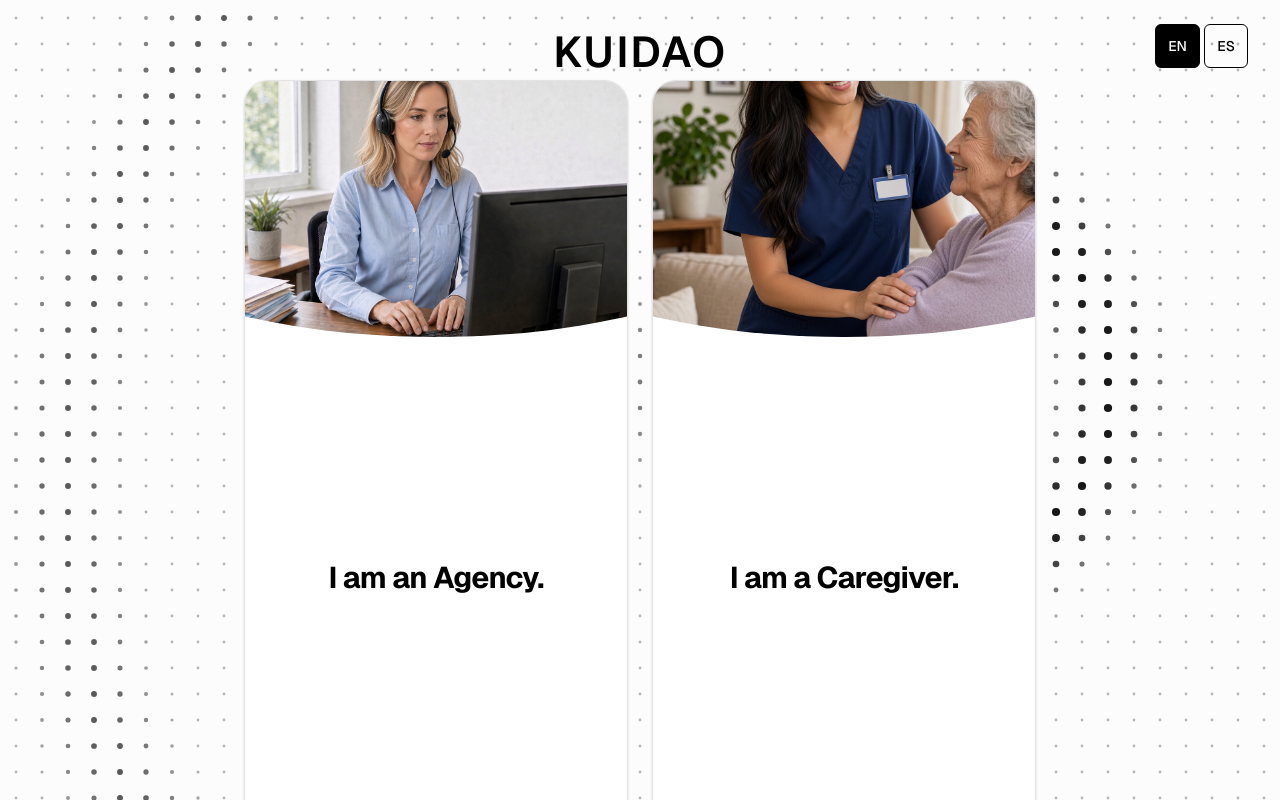
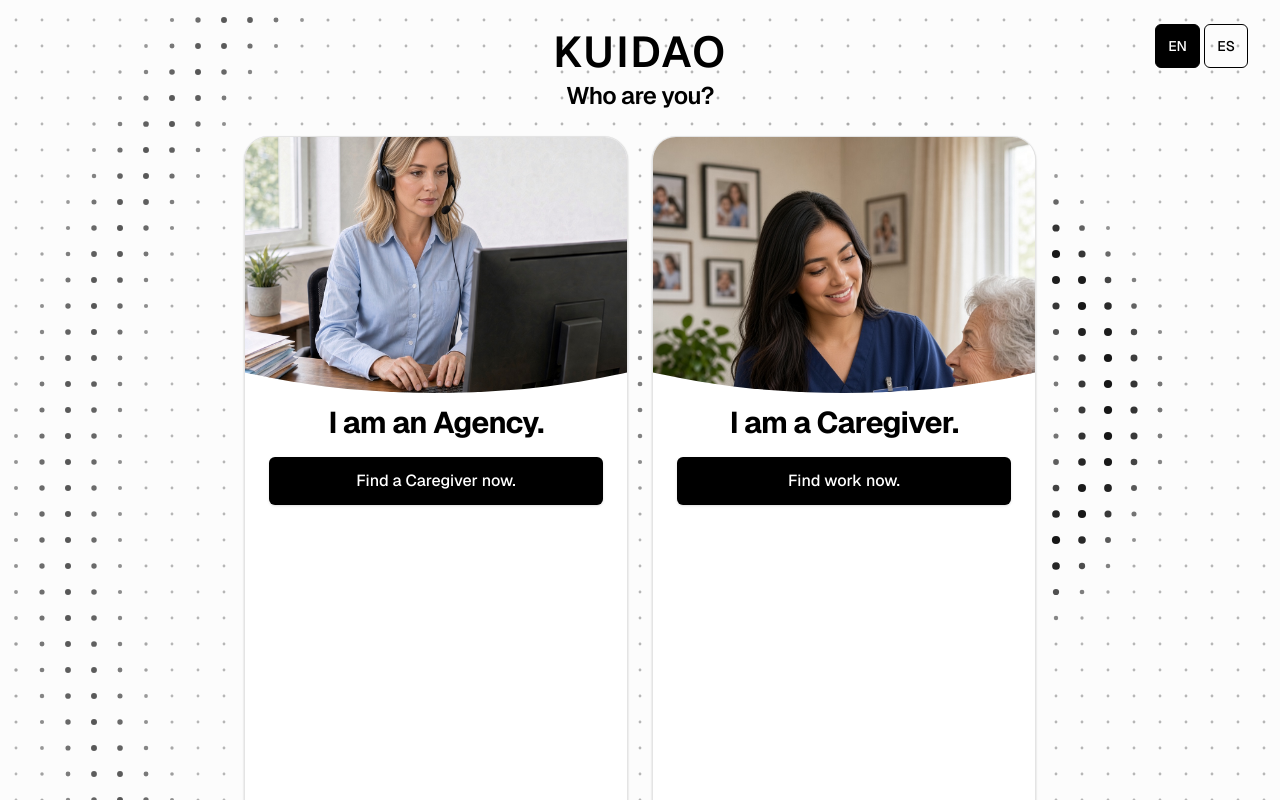
Before and after one commit to romaniantwinkie/kuida, a Next.js app: page / in a window 1280 px wide. Shown: the top 800 px of the page. Built offline with nearby package versions, Linux system fonts and the light colour scheme.

Commit message:
Tighten the welcome tiles and add a heading plus border chase.
Titles and buttons sit under the photos, the caregiver crop keeps her face in frame, and hovering a tile runs a black border around the whole card.

Co-authored-by: romaniantwinkie <romaniantwinkie@users.noreply.github.com>

```diff
--- a/src/app/globals.css
+++ b/src/app/globals.css
@@ -77,3 +77,58 @@ a {
 .hide-scrollbar::-webkit-scrollbar {
   display: none;
 }
+
+@property --tile-angle {
+  syntax: "<angle>";
+  initial-value: 0deg;
+  inherits: false;
+}
+
+@keyframes tile-border-spin {
+  to {
+    --tile-angle: 360deg;
+  }
+}
+
+/* Black segment travels the phone-tile outline. Static border stays underneath. */
+.welcome-tile::after {
+  content: "";
+  position: absolute;
+  inset: 0;
+  z-index: 3;
+  border-radius: 1.5rem;
+  padding: 3px;
+  background: conic-gradient(
+    from var(--tile-angle),
+    transparent 0deg,
+    transparent 230deg,
+    oklch(0 0 0 / 0.28) 285deg,
+    oklch(0 0 0) 325deg,
+    transparent 360deg
+  );
+  -webkit-mask:
+    linear-gradient(#fff 0 0) content-box,
+    linear-gradient(#fff 0 0);
+  -webkit-mask-composite: xor;
+  mask:
+    linear-gradient(#fff 0 0) content-box,
+    linear-gradient(#fff 0 0);
+  mask-composite: exclude;
+  opacity: 0;
+  pointer-events: none;
+  transition: opacity 200ms ease;
+}
+
+.welcome-tile:hover::after,
+.welcome-tile:focus-within::after {
+  opacity: 1;
+  animation: tile-border-spin 2.6s linear infinite;
+}
+
+@media (prefers-reduced-motion: reduce) {
+  .welcome-tile:hover::after,
+  .welcome-tile:focus-within::after {
+    animation: none;
+    background: oklch(0 0 0);
+  }
+}
--- a/src/app/page.tsx
+++ b/src/app/page.tsx
@@ -28,7 +28,11 @@ export default function Home() {
           </div>
         </header>
         <div className="flex min-h-dvh flex-col items-center justify-center px-5 py-20">
-          <div className="flex w-full flex-col items-center justify-center gap-6 min-[880px]:w-auto min-[880px]:flex-row">
+          <div className="flex w-full flex-col items-center">
+            <h1 className="mb-5 text-center text-xl font-semibold tracking-tight text-foreground sm:mb-6 sm:text-2xl">
+              {t.home.title}
+            </h1>
+            <div className="flex w-full flex-col items-center justify-center gap-6 min-[880px]:w-auto min-[880px]:flex-row">
             <WelcomeScreen
               className={tile}
               imageUrl="/roles/agency.jpg"
@@ -41,10 +45,12 @@ export default function Home() {
               className={tile}
               imageUrl="/roles/caregiver.jpg"
               imageAlt={t.home.caregiverImageAlt}
+              imagePosition="center top"
               title={t.home.caregiverButton}
               buttonText={t.home.caregiverCta}
               onButtonClick={() => router.push("/for-caregivers")}
             />
+            </div>
           </div>
         </div>
       </div>
--- a/src/components/ui/welcome-screen.tsx
+++ b/src/components/ui/welcome-screen.tsx
@@ -12,6 +12,8 @@ interface WelcomeScreenProps {
   description?: string;
   buttonText: string;
   onButtonClick: () => void;
+  /** CSS object-position for the hero crop. Defaults to center. */
+  imagePosition?: string;
   secondaryActionText?: string;
   onSecondaryActionClick?: () => void;
   className?: string;
@@ -28,6 +30,7 @@ export const WelcomeScreen: React.FC<WelcomeScreenProps> = ({
   description,
   buttonText,
   onButtonClick,
+  imagePosition = "center",
   secondaryActionText,
   onSecondaryActionClick,
   className,
@@ -68,12 +71,8 @@ export const WelcomeScreen: React.FC<WelcomeScreenProps> = ({
   };
 
   return (
-    <div
-      className={cn(
-        "flex w-full flex-col items-center justify-between overflow-hidden rounded-3xl border border-border bg-card text-card-foreground shadow-sm",
-        className,
-      )}
-    >
+    <div className={cn("welcome-tile relative rounded-3xl", className)}>
+      <div className="flex h-full w-full flex-col items-start overflow-hidden rounded-3xl border border-border bg-card text-card-foreground shadow-sm">
       <motion.div
         className="relative w-full shrink-0"
         initial="hidden"
@@ -84,12 +83,15 @@ export const WelcomeScreen: React.FC<WelcomeScreenProps> = ({
           src={imageUrl}
           alt={imageAlt}
           className="h-56 w-full object-cover sm:h-64"
-          style={{ clipPath: "ellipse(100% 60% at 50% 40%)" }}
+          style={{
+            clipPath: "ellipse(100% 60% at 50% 40%)",
+            objectPosition: imagePosition,
+          }}
         />
       </motion.div>
 
       <motion.div
-        className="flex flex-1 flex-col items-center justify-center space-y-4 px-6 py-4 text-center"
+        className="flex w-full flex-col items-center gap-4 px-6 pb-6 pt-3 text-center"
         initial="hidden"
         animate="visible"
         variants={containerVariants}
@@ -105,15 +107,7 @@ export const WelcomeScreen: React.FC<WelcomeScreenProps> = ({
             {description}
           </motion.p>
         ) : null}
-      </motion.div>
-
-      <motion.div
-        className="w-full space-y-4 p-6 pt-0"
-        initial="hidden"
-        animate="visible"
-        variants={containerVariants}
-      >
-        <motion.div variants={itemVariants}>
+        <motion.div variants={itemVariants} className="w-full">
           <Button
             onClick={onButtonClick}
             className="h-12 w-full bg-primary text-base text-primary-foreground hover:bg-primary/90"
@@ -135,6 +129,7 @@ export const WelcomeScreen: React.FC<WelcomeScreenProps> = ({
           </motion.div>
         ) : null}
       </motion.div>
+      </div>
     </div>
   );
 };
```
